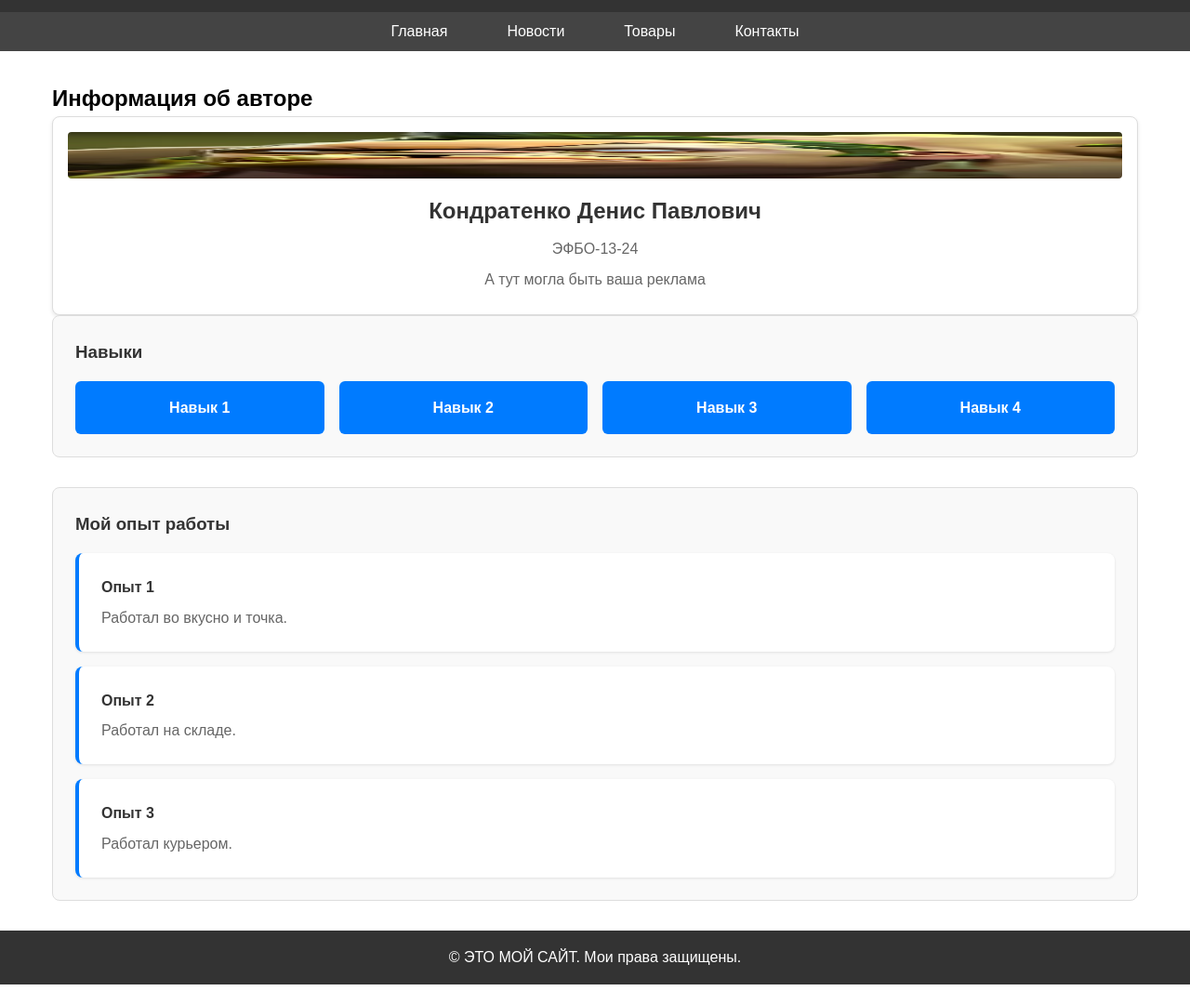
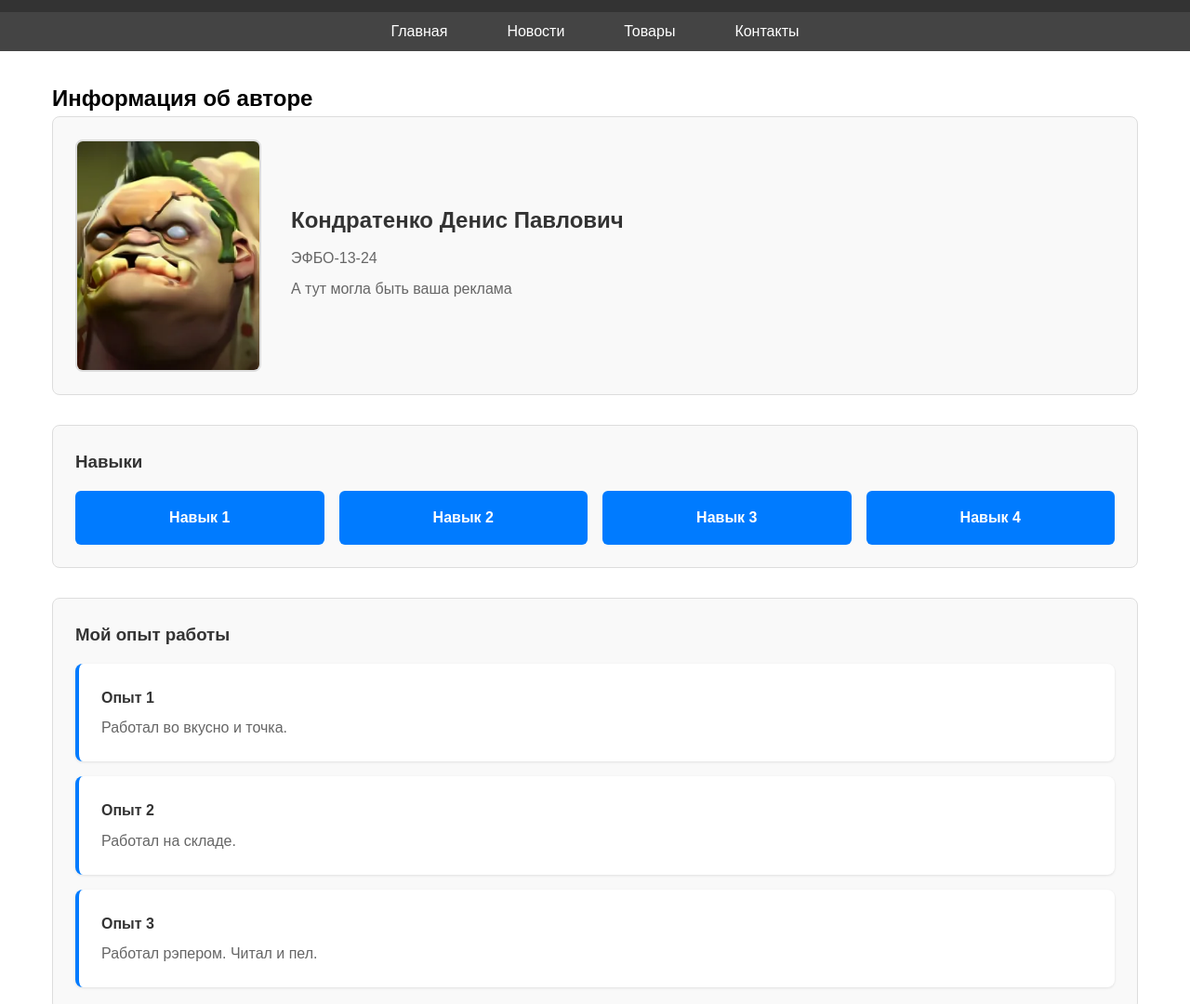
Before and after one commit to gialde/FAB_pract, a plain HTML site: page index.html in a window 1280 px wide. Shown: the part 70-1150 px from the top of the page at 93% size. Before the commit the page ends 1129 px from the top, so only its background shows below. Drawn offline with Linux system fonts and the light colour scheme.

Commit message:
update 9.3

```diff
--- a/index.html
+++ b/index.html
@@ -23,8 +23,8 @@
     <main class="main-content">
         <h2>Информация об авторе</h2>
 
-        <div class="product-card">
-            <img src="../images/i10.png" alt="Фото автора" class="product-image">
+        <div class="author-info">
+            <img src="../images/i10.png" alt="Фото автора" class="author-photo">
             <div class="author-details">
                 <h3>Кондратенко Денис Павлович</h3>
                 <p>ЭФБО-13-24</p>
@@ -54,7 +54,7 @@
             </div>
             <div class="experience-item">
                 <h4>Опыт 3</h4>
-                <p>Работал курьером.</p>
+                <p>Работал рэпером. Читал и пел.</p>
             </div>
         </div>
     </main>
```
